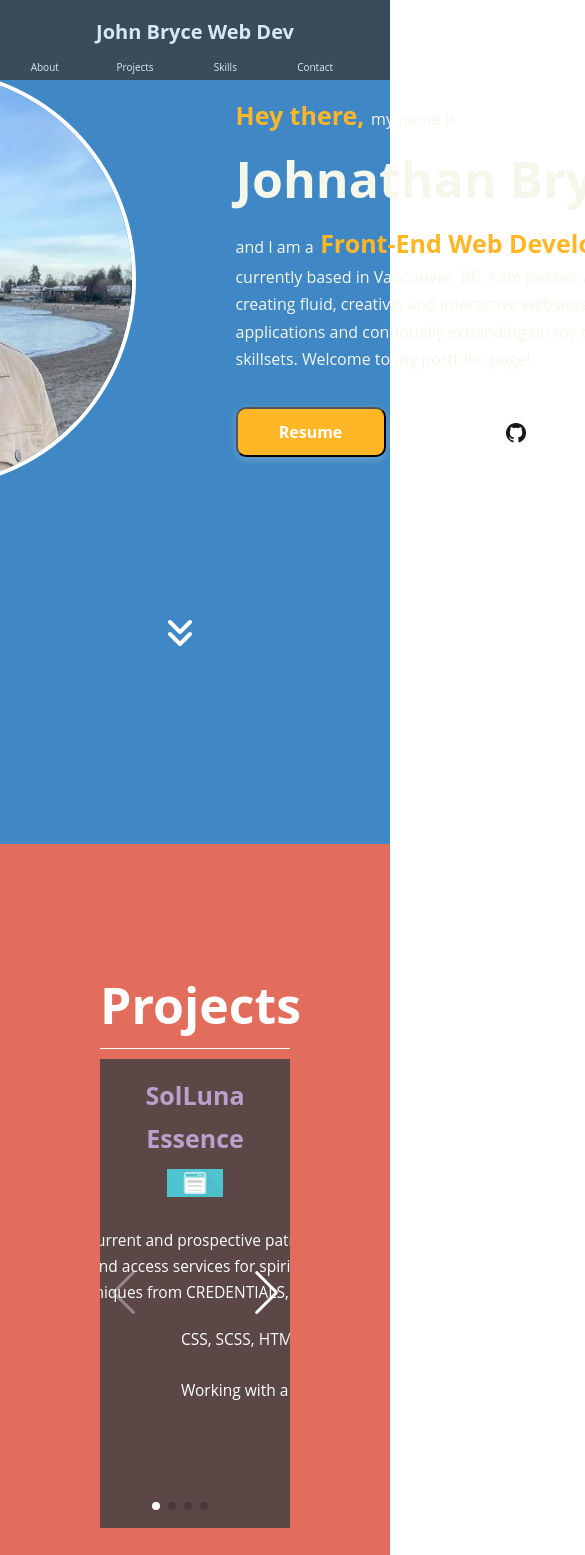
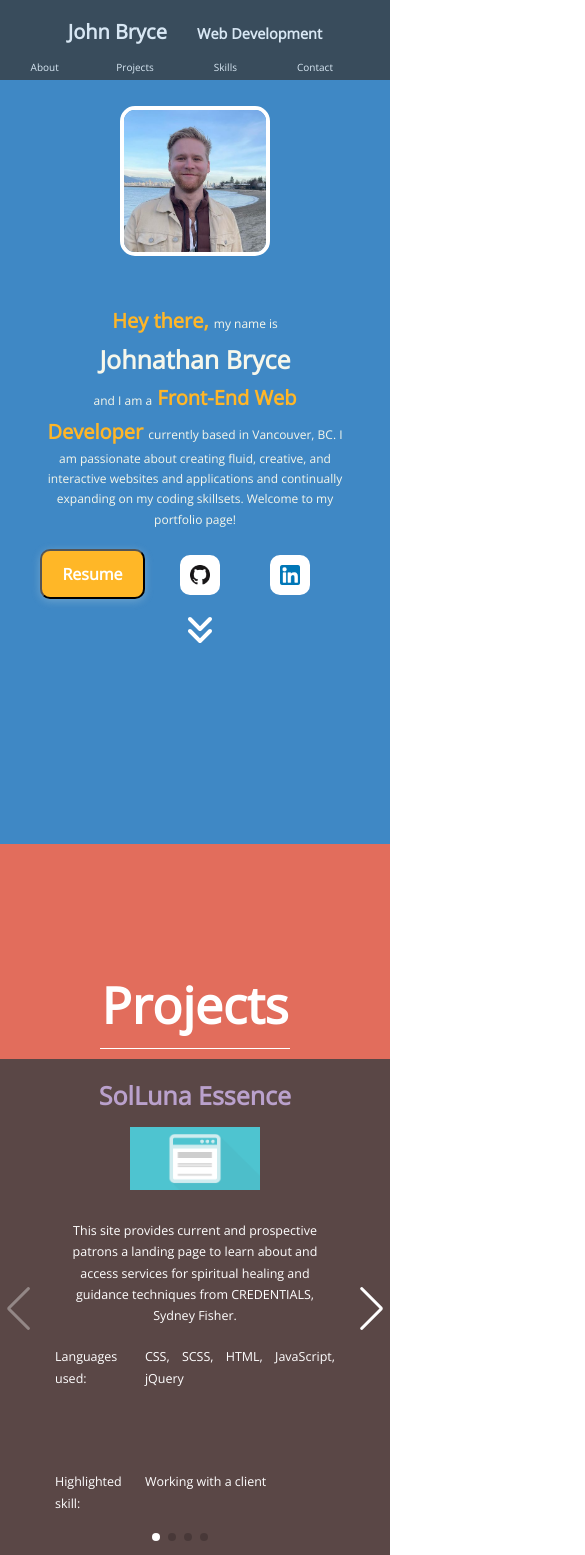
Before and after one commit to johnathanbryce/jbryce-portfolio, a React (Create React App) app: page / in a window 390 px wide. Shown: the top 1555 px of the page, 585 px wide, since content can reach past the window. Built offline with nearby package versions, Linux system fonts and the light colour scheme.

Commit message:
added responsive design to all components

```diff
--- a/src/App.js
+++ b/src/App.js
@@ -17,6 +17,7 @@ function App() {
   return (
     <main>
       <Navbar />
+
       <div class="container">
         <About />
 
--- a/src/components/Layout/About.module.css
+++ b/src/components/Layout/About.module.css
@@ -19,7 +19,7 @@
 
 .about__bio__img {
   border: 0.4rem solid white;
-  border-radius: 50%;
+  border-radius: 10%;
 }
 
 .highlight {
@@ -84,3 +84,88 @@ a {
   color: white;
   --fa-animation-duration: 4.5s;
 }
+
+@media only screen and (max-width: 950px) {
+  .about__content {
+    margin-top: 15rem;
+  }
+  .about__bio__img {
+    height: 30rem;
+    width: 30rem;
+  }
+
+  .left,
+  .right {
+    margin: 2rem;
+  }
+
+  .scrolldown {
+    margin-top: 15rem;
+  }
+}
+
+@media only screen and (max-width: 800px) {
+  .about__content {
+    display: flex;
+    flex-direction: column;
+  }
+
+  .right {
+    text-align: center;
+  }
+
+  .btn__container {
+    display: flex;
+    justify-content: center;
+  }
+
+  .about__bio__img {
+    margin-top: 2rem;
+    height: 20rem;
+    width: 20rem;
+  }
+
+  .highlight {
+    font-size: 2rem;
+  }
+
+  .scrolldown {
+    margin-top: -1rem;
+  }
+}
+
+@media only screen and (max-width: 500px) {
+  .about__bio__img {
+    margin-top: 1rem;
+    height: 15rem;
+    width: 15rem;
+  }
+
+  .right {
+    width: 30rem;
+  }
+
+  .resume__btn {
+    margin-right: 2.5rem;
+  }
+
+  .btn__container {
+    margin-top: 0.5rem;
+  }
+
+  .hightlight {
+    font-size: 1.5rem;
+  }
+
+  .scrolldown {
+    position: relative;
+    left: 2rem;
+    margin-top: -2rem;
+  }
+}
+
+@media only screen and (max-width: 400px) {
+  .about__content {
+    margin-top: 40%;
+  }
+}
--- a/src/components/Layout/Contact.module.css
+++ b/src/components/Layout/Contact.module.css
@@ -58,3 +58,23 @@ textarea,
 button {
   border-radius: 1.2rem;
 }
+
+@media only screen and (max-width: 500px) {
+  .contact__header {
+    font-size: 2rem;
+  }
+  form input {
+    width: 150%;
+  }
+
+  textarea {
+    height: 20rem;
+    width: 150%;
+  }
+
+  .form__button {
+    margin-top: 1.5rem;
+    width: 150%;
+    height: 5rem;
+  }
+}
--- a/src/components/Layout/Navbar.js
+++ b/src/components/Layout/Navbar.js
@@ -7,7 +7,10 @@ const Navbar = () => {
   return (
     <BrowserRouter>
       <div className={classes.header}>
-        <h1> John Bryce Web Dev</h1>
+        <h1>
+          {" "}
+          John Bryce <span className={classes.highlight}>Web Development </span>
+        </h1>
         <nav>
           <ul>
             <li>
--- a/src/components/Layout/Navbar.module.css
+++ b/src/components/Layout/Navbar.module.css
@@ -16,6 +16,14 @@
   z-index: 999;
 }
 
+.highlight {
+  font-size: 2.2rem;
+
+  padding-left: 2.5rem;
+  position: relative;
+  bottom: 0.25rem;
+}
+
 .header ul {
   display: flex;
   list-style: none;
@@ -32,6 +40,28 @@
   color: #e3dfff;
   padding-bottom: 1rem;
   border-bottom: 0.25rem solid white;
+}
+
+@media only screen and (max-width: 950px) {
+  h1 {
+    font-size: 1.9rem;
+  }
+
+  .highlight {
+    font-size: 1.45rem;
+    position: relative;
+    bottom: 0rem;
+  }
+  .header ul {
+    display: flex;
+    margin-top: 0.8rem;
+    text-align: center;
+  }
+  .header li {
+    font-size: 1.5rem;
+    padding: 0.2rem;
+    margin: 0;
+  }
 }
 
 @media only screen and (max-width: 800px) {
--- a/src/components/Layout/Projects/Projects.module.css
+++ b/src/components/Layout/Projects/Projects.module.css
@@ -31,8 +31,23 @@
 }
 
 .downbtn {
-  margin-top: 1.5rem;
-
   color: white;
   --fa-animation-duration: 4.5s;
 }
+
+@media only screen and (max-width: 1150px) {
+  .downbtn {
+    margin-top: 3rem;
+  }
+}
+
+@media only screen and (max-width: 500px) {
+  .downbtn {
+    margin-top: 6rem;
+  }
+
+  .carousel__container {
+    width: 40rem;
+    height: 50rem;
+  }
+}
--- a/src/components/Layout/Projects/ProjectsCard.js
+++ b/src/components/Layout/Projects/ProjectsCard.js
@@ -25,7 +25,7 @@ const ProjectsCards = ({
             <p>Languages used: </p>
             <p> Highlighted skill: </p>
           </div>
-          <div>
+          <div className={classes.language__skills}>
             <p>{languages}</p>
             <p>{skills}</p>
           </div>
@@ -36,17 +36,3 @@ const ProjectsCards = ({
 };
 
 export default ProjectsCards;
-
-/*
-
-        <p className={classes.languages}>
-          Languages used:
-          <span className={classes.languages__style}>{languages}</span>
-        </p>
-        <p className={classes.skills}>
-          Skills demonstrated:
-          <span className={classes.skills__style}>{skills}</span>
-        </p>
-
-
-*/
--- a/src/components/Layout/Projects/ProjectsCard.module.css
+++ b/src/components/Layout/Projects/ProjectsCard.module.css
@@ -25,12 +25,12 @@
 
   padding: 1rem;
   font-size: 1.55rem;
-  width: 60%;
+
   width: 50rem;
 }
 
 .projectscard__text p:nth-of-type(2) {
-  margin-top: 2.5rem;
+  margin-top: 2rem;
 }
 
 .projectscard__text__bottom {
@@ -39,6 +39,7 @@
   align-self: center;
   padding: 1rem;
   margin-top: 1rem;
+
   text-align: justify;
   width: 50rem;
 }
@@ -65,6 +66,41 @@
   --fa-animation-duration: 4.5s;
 }
 
+@media only screen and (max-width: 1150px) {
+  .projectscard {
+    height: 50rem;
+  }
+}
+
+@media only screen and (max-width: 800px) {
+  .projectscard__text,
+  .projectscard__text__bottom {
+    padding: 1rem;
+
+    width: 30rem;
+  }
+}
+
+@media only screen and (max-width: 500px) {
+  .projectscard {
+    width: 40rem;
+    height: 50rem;
+  }
+  .projectscard__text p,
+  .projectscard__text__bottom p {
+    font-size: 1.25rem;
+    height: 100%;
+  }
+
+  .projectscard__text__bottom {
+    margin-bottom: 0;
+  }
+
+  .language__skills {
+    margin: 0;
+  }
+}
+
 /*
 @media only screen and (max-width: 600px) {
   .projectscard {
--- a/src/components/Layout/Skills.module.css
+++ b/src/components/Layout/Skills.module.css
@@ -42,21 +42,6 @@
   margin: 0 2.4rem -1rem 2.2rem;
 }
 
-.left {
-  right: 30%;
-  position: relative;
-}
-
-.middle {
-  position: relative;
-  right: 10%;
-}
-
-.right {
-  position: relative;
-  left: 20%;
-}
-
 .scrolldown__skills {
   margin-top: 4rem;
   position: relative;
@@ -66,106 +51,60 @@
   --fa-animation-duration: 4.5s;
 }
 
+@media only screen and (max-width: 1250px) {
+  .skills__icon {
+    margin: 2rem;
+  }
+
+  .skills h5 {
+    font-size: 1.5rem;
+  }
+
+  .skills__container,
+  .education__container {
+    margin-top: 2rem;
+  }
+}
+
+@media only screen and (max-width: 800px) {
+  .skills__icon {
+    height: 3.5rem;
+    margin: 1.5rem;
+  }
+  .education__container {
+    text-align: center;
+  }
+}
+
 @media only screen and (max-width: 500px) {
   .skills__header {
     display: flex;
     flex-direction: column;
   }
-}
-/*
-.circle {
-  position: relative;
 
-  padding: 0;
-  margin: 1em auto;
-  width: 50rem;
-  height: 50rem;
-  border-radius: 50%;
-  list-style: none;
-  overflow: hidden;
+  .skills h2 {
+    margin-top: 3rem;
+    font-size: 2rem;
+  }
+
+  .skills h5 {
+    margin-top: 1.5rem;
+    font-size: 1rem;
+  }
 }
 
-.circle__icon {
-  overflow: hidden;
-  position: absolute;
-  top: 0;
-  right: 0;
-  width: 50%;
-  height: 50%;
-  transform-origin: 0% 100%;
+@media only screen and (max-width: 400px) {
+  .skills__header {
+    display: flex;
+    flex-direction: column;
+  }
+
+  .skills__icon {
+    height: 2rem;
+    margin: 0.25rem;
+  }
+
+  .scrolldown__skills {
+    margin-top: 0rem;
+  }
 }
-
-.circle__content {
-  position: absolute;
-  left: -100%;
-  width: 200%;
-  height: 200%;
-  text-align: center;
-  -webkit-transform: skewY(60deg) rotate(5deg);
-  -ms-transform: skewY(60deg) rotate(5deg);
-  transform: skewY(60deg) rotate(5deg);
-}
-
-.circle__icon:first-child {
-  -webkit-transform: rotate(0deg) skewY(-60deg);
-  -ms-transform: rotate(0deg) skewY(-60deg);
-  transform: rotate(0deg) skewY(-60deg);
-}
-.circle__icon:nth-child(2) {
-  -webkit-transform: rotate(30deg) skewY(-60deg);
-  -ms-transform: rotate(30deg) skewY(-60deg);
-  transform: rotate(30deg) skewY(-60deg);
-}
-.circle__icon:nth-child(3) {
-  -webkit-transform: rotate(60deg) skewY(-60deg);
-  -ms-transform: rotate(60deg) skewY(-60deg);
-  transform: rotate(60deg) skewY(-60deg);
-}
-.circle__icon:nth-child(4) {
-  -webkit-transform: rotate(90deg) skewY(-60deg);
-  -ms-transform: rotate(90deg) skewY(-60deg);
-  transform: rotate(90deg) skewY(-60deg);
-}
-.circle__icon:nth-child(5) {
-  -webkit-transform: rotate(120deg) skewY(-60deg);
-  -ms-transform: rotate(120deg) skewY(-60deg);
-  transform: rotate(120deg) skewY(-60deg);
-}
-.circle__icon:nth-child(6) {
-  -webkit-transform: rotate(150deg) skewY(-60deg);
-  -ms-transform: rotate(150deg) skewY(-60deg);
-  transform: rotate(150deg) skewY(-60deg);
-}
-.circle__icon:nth-child(7) {
-  -webkit-transform: rotate(180deg) skewY(-60deg);
-  -ms-transform: rotate(180deg) skewY(-60deg);
-  transform: rotate(180deg) skewY(-60deg);
-}
-.circle__icon:nth-child(8) {
-  -webkit-transform: rotate(210deg) skewY(-60deg);
-  -ms-transform: rotate(210deg) skewY(-60deg);
-  transform: rotate(210deg) skewY(-60deg);
-}
-.circle__icon:nth-child(9) {
-  -webkit-transform: rotate(240deg) skewY(-60deg);
-  -ms-transform: rotate(240deg) skewY(-60deg);
-  transform: rotate(240deg) skewY(-60deg);
-}
-.circle__icon:nth-child(10) {
-  -webkit-transform: rotate(270deg) skewY(-60deg);
-  -ms-transform: rotate(270deg) skewY(-60deg);
-  transform: rotate(270deg) skewY(-60deg);
-}
-.circle__icon:nth-child(11) {
-  -webkit-transform: rotate(300deg) skewY(-60deg);
-  -ms-transform: rotate(300deg) skewY(-60deg);
-  transform: rotate(300deg) skewY(-60deg);
-}
-.circle__icon:nth-child(12) {
-  -webkit-transform: rotate(330deg) skewY(-60deg);
-  -ms-transform: rotate(330deg) skewY(-60deg);
-  transform: rotate(330deg) skewY(-60deg);
-  color: red;
-}
-
-*/
--- a/src/index.css
+++ b/src/index.css
@@ -1,3 +1,5 @@
+@import url("https://fonts.googleapis.com/css2?family=Lato:wght@300;400&family=League+Gothic&family=Open+Sans:wght@300;400&display=swap");
+
 *,
 *::after,
 *::before {
@@ -100,3 +102,45 @@ h5 {
 .swiper-pagination-bullet-active {
   background: white !important;
 }
+
+@media only screen and (max-width: 1010px) {
+  html {
+    /* REMOVE SCROLL SNAP ON SMALLER SCREENS */
+    scroll-snap-type: none;
+  }
+
+  body {
+    overflow: hidden;
+  }
+
+  h2 {
+    margin-top: 2rem;
+  }
+}
+
+@media only screen and (max-width: 800px) {
+  p {
+    font-size: 1.3rem;
+  }
+
+  h3 {
+    font-size: 3rem;
+  }
+}
+
+@media only screen and (max-width: 500px) {
+  p {
+    font-size: 1.2rem;
+  }
+
+  h2 {
+    margin-top: 0;
+    display: flex;
+
+    justify-content: center;
+  }
+
+  h3 {
+    font-size: 2.5rem;
+  }
+}
```
